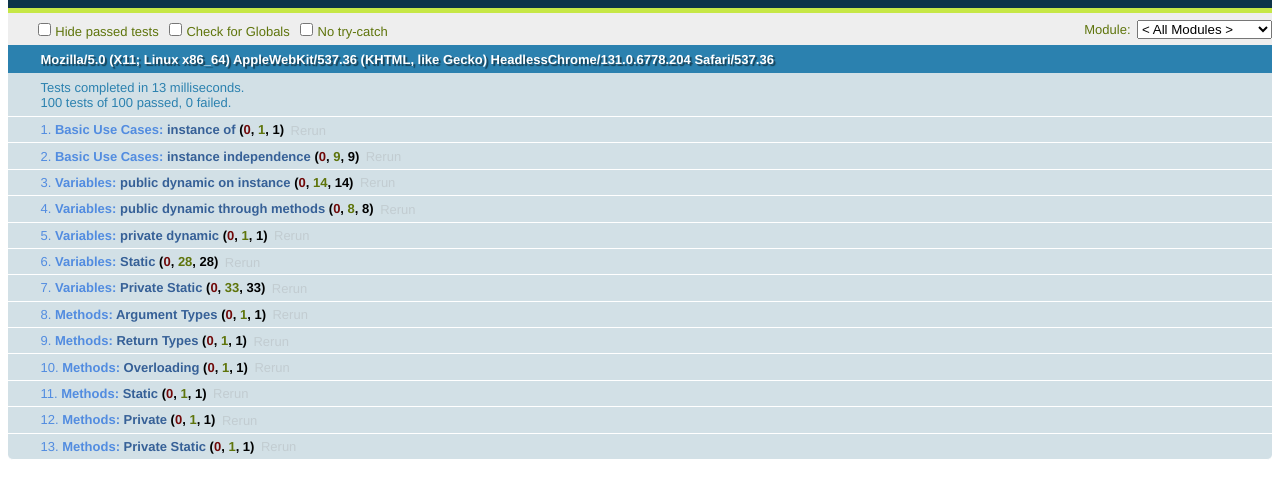
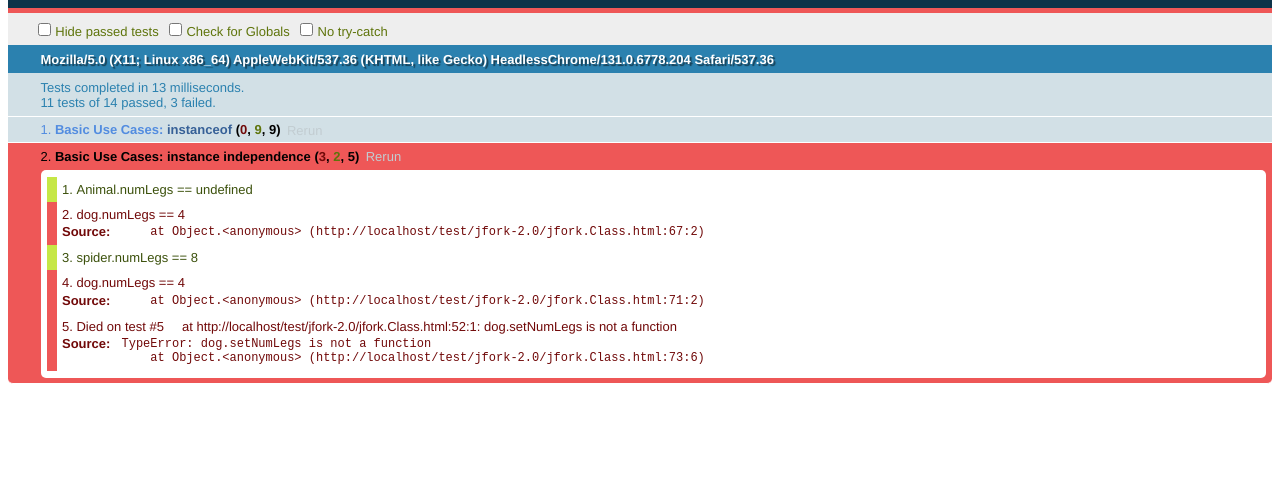
Before and after one commit to adamjeffries/JFork, a plain HTML site: page test/jfork-2.0/jfork.Class.html in a window 1280 px wide. Shown: the part 48-546 px from the top of the page. Drawn offline with Linux system fonts and the light colour scheme.

Commit message:
Working on inheritance of jfork.Class 2.0

```diff
--- a/jfork-2.0.js
+++ b/jfork-2.0.js
@@ -9,6 +9,15 @@
 
 
 (function(window, undefined) {
+
+
+//Check if supported
+if(!Object.defineProperty){
+	alert("jfork not supported");
+	return;
+}
+
+
 
 var jfork = {};
 
@@ -231,12 +240,71 @@ jfork.each = function(o,func){
 
 
 
+jfork.Class = function(classSignature,extend){
+
+	//Storage Structure
+	//- varaibles: {name:{type:"Variant|null",isPrivate:bool,value:"",context:{}},...}
+	//- methods: {name:[{type:"Variant|null",isPrivate:bool,isArgsObject:bool,args:null|[{name:"asdf",type:"Variant|null"}],func:function(){},context:{}},...],...}
+	var clazz = {
+		privateStatic:null,
+		publicStatic:null,
+		storage:{variables:{},methods:{}},
+		instances:[], //[{privateDynamic:function(){},publicDynamic:{},storage},...]
+		extend:extend || null
+	};
+
+	var newClass = function(){
+		if(this instanceof newClass){ return; }
+
+		var instance = {publicDynamic:new clazz.publicStatic(),privateDynamic:bind(newClass),storage:{variables:{},methods:{}}};
+		clazz.instances.push(instance);
+
+
+
+
+		return instance.publicDynamic;
+	};
+
+	clazz.publicStatic = newClass;
+	clazz.privateStatic = bind(newClass); //Bound so that it will have a new context
+
+	//Add prototypes for instanceof
+	clazz.publicStatic.prototype = extend ? new extend.publicStatic() : {};
+	clazz.publicStatic.prototype.constructor = clazz.publicStatic;
+
+
+
+
+
+	//Defines static and stores dynamic to defaultSignature - from static methods and Class
+	clazz.publicStatic.define = clazz.privateStatic.define = function(a,b){
+
+	};
+
+	//Extend - extends the current class to create a new one
+	clazz.publicStatic.extend = function(extendClassSignature){
+		return jfork.Class(extendClassSignature,clazz);
+	};
+
+	//Setup defaultSignature
+	clazz.publicStatic.define(classSignature);
+
+	return clazz.publicStatic;
+};
+
+
+
+
+
+
+
+
 //Storage Structure
 // - varaibles: {name:{type:"Variant|null",isPrivate:bool,value:""},...}
 // - methods: {name:[{type:"Variant|null",isPrivate:bool,isArgsObject:bool,args:null|[{name:"asdf",type:"Variant|null"}],func:function(){}},...],...}
-var classes = {};//{hashcode:{privateStatic:{},publicStatic:{},storage:{}},...}
+//var classes = {};//{hashcode:{privateStatic:{},publicStatic:{},storage:{}},...}
 
-jfork.Class = function(defaultSignature){
+jfork.oldClass = function(defaultSignature){
 
 	var clazzHash = getRandomString(30);
 	var clazz = {privateStatic:observe.create(),storage:{variables:{},methods:{}},publicStatic:null};
--- a/test/jfork-2.0/jfork.Class.html
+++ b/test/jfork-2.0/jfork.Class.html
@@ -18,10 +18,35 @@ module("Basic Use Cases");
 
 
 
-test("instance of", function(){
+test("instanceof", function(){
 
-	ok(true);
+	var Animal = jfork.Class({});
+	var Mammal = Animal.extend({});
+	var Person = Mammal.extend({});
+
+	var ant = Animal();
+	var lion = Mammal();
+	var bob = Person();
+
+	ok(ant instanceof Object);
+	ok(ant instanceof Animal);
+
+	ok(lion instanceof Object);
+	ok(lion instanceof Animal);
+	ok(lion instanceof Mammal);
+
+	ok(bob instanceof Object);
+	ok(bob instanceof Animal);
+	ok(bob instanceof Mammal);
+	ok(bob instanceof Person);
+
 });
+
+
+
+
+
+
 
 
 test("instance independence", function() {
@@ -55,7 +80,7 @@ test("instance independence", function() {
 	ok(dog.numLegs == 3,"dog.numLegs == 3");
 });
 
-
+/*
 
 
 
@@ -411,7 +436,7 @@ module("Complex Tests");
 
 
 
-
+*/
 
 </script>
 </body>
```
